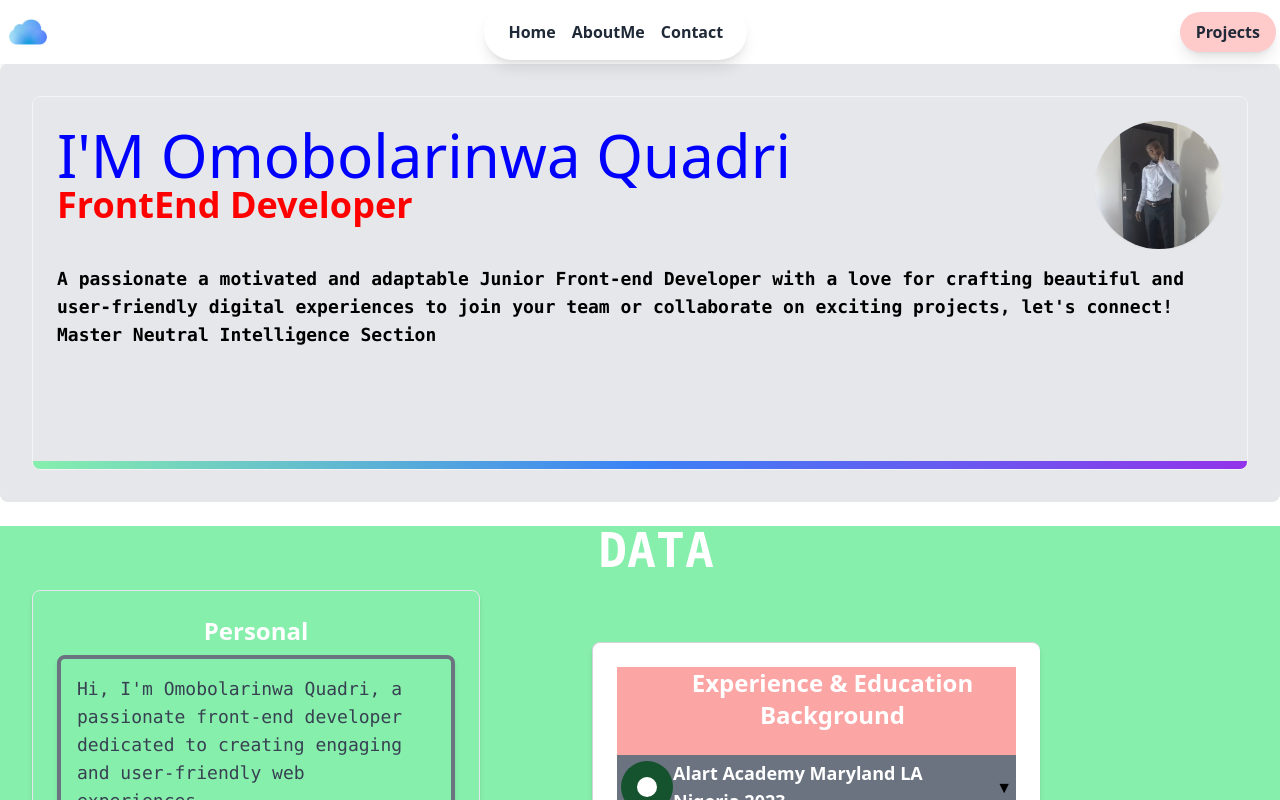
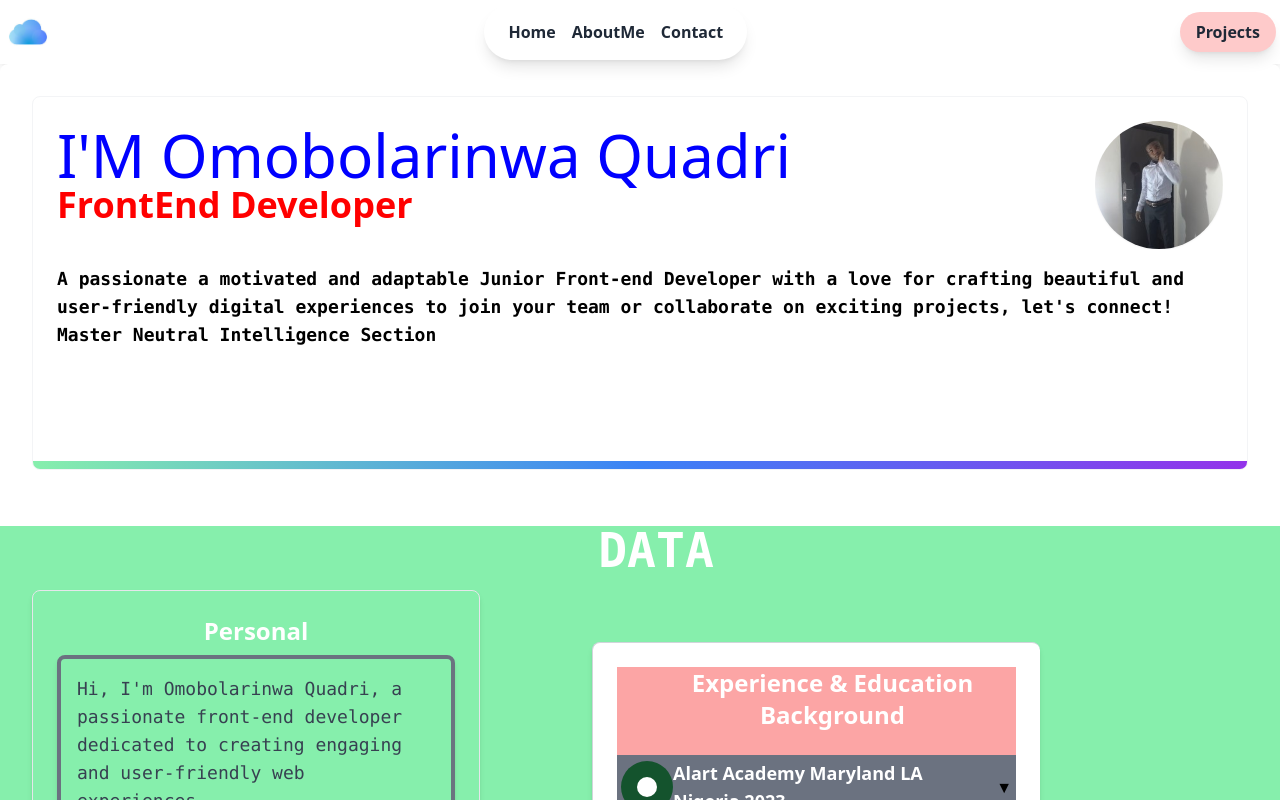
Before and after one commit to quadribola91/Portfolio0, a React (Create React App) app: page /Home in a window 1280 px wide. Shown: the top 800 px of the page. Built offline with nearby package versions, Linux system fonts and the light colour scheme.

Commit message:
Update Content.js

```diff
--- a/src/Content.js
+++ b/src/Content.js
@@ -1,4 +1,4 @@
-import React, { useEffect, useRef } from "react";
+import React, { useEffect, useRef, useState } from "react";
 import pic from "./ProfilePic.jpg";
 import AboutMe from "./AboutMe";
 import Contact from "./Contact";
@@ -9,8 +9,13 @@ export default function Content({ blog }) {
   const blogTitleRef = useRef(null);
   const projectRef = useRef(null);
 
+  const [theme, setTheme] = useState("light"); // Default theme is light
+
+  const toggleTheme = () => {
+    setTheme((prevTheme) => (prevTheme === "light" ? "dark" : "light"));
+  };
+
   useEffect(() => {
-    // Function to change font size and color continuously
     const changeStyle = (elementRef) => {
       if (elementRef.current) {
         const colors = [
@@ -24,7 +29,7 @@ export default function Content({ blog }) {
           "#008000",
           "#800080",
           "#808080",
-        ]; // Add more colors if needed
+        ];
         const randomColor = colors[Math.floor(Math.random() * colors.length)];
 
         elementRef.current.style.color = randomColor;
@@ -57,21 +62,31 @@ export default function Content({ blog }) {
 
   return (
     <>
-      <div className="bg-gray-200 p-6 md:p-8 rounded-lg mb-6" id="Home">
+      <div
+        className={`bg-${
+          theme === "light" ? "white" : "black"
+        } p-6 md:p-8 rounded-lg mb-6`}
+        id="Home"
+      >
         <div className="relative block overflow-hidden rounded-lg border border-gray-100 p-4 lg:p-6 transition-transform hover:transform-hover">
+          {/* Toggle Button */}
+
           <span className="absolute inset-x-0 bottom-0 h-2 bg-gradient-to-r from-green-300 via-blue-500 to-purple-600"></span>
-
           <div className="flex flex-col md:flex-row md:justify-between items-center md:items-start">
             <div className="mb-4 md:mb-0 text-center md:text-left">
               <p
                 ref={blogNameRef}
-                className="mt-1  font-medium text-3xl md:text-6xl text-gray-600 transition-colors hover:text-green-500"
+                className={`mt-1 font-medium text-3xl md:text-6xl text-${
+                  theme === "light" ? "gray-600" : "gray-300"
+                } transition-colors hover:text-green-500`}
               >
                 {blog.name}
               </p>
               <h3
                 ref={blogTitleRef}
-                className="text-3xl md:text-4xl font-bold text-gray-900  transition-colors hover:text-green-500"
+                className={`text-3xl md:text-4xl font-bold text-${
+                  theme === "light" ? "gray-900" : "gray-200"
+                } transition-colors hover:text-green-500`}
               >
                 {blog.title}
               </h3>
@@ -87,18 +102,28 @@ export default function Content({ blog }) {
           </div>
 
           <div className="mt-4 mb-12">
-            <p className=" text-lg text-black-600 font-bold font-mono hover:font-serif hover:text-gray-800">
+            <p
+              className={`text-lg text-${
+                theme === "light" ? "black" : "white"
+              } font-bold font-mono hover:font-serif hover:text-${
+                theme === "light" ? "gray-800" : "gray-400"
+              }`}
+            >
               {blog.content}
             </p>
           </div>
           <div
             ref={projectRef}
-            className="mt-15 text-3xl md:text-5xl text-blue-500 font-mono"
+            className={`mt-15 text-3xl md:text-5xl text-${
+              theme === "light" ? "blue-500" : "blue-300"
+            } font-mono`}
           >
             <p>{blog.project}</p>
           </div>
         </div>
       </div>
+
+      {/* ... rest of your code ... */}
       <AboutMe />
       <ProjectsPage />
       <Contact />
```
